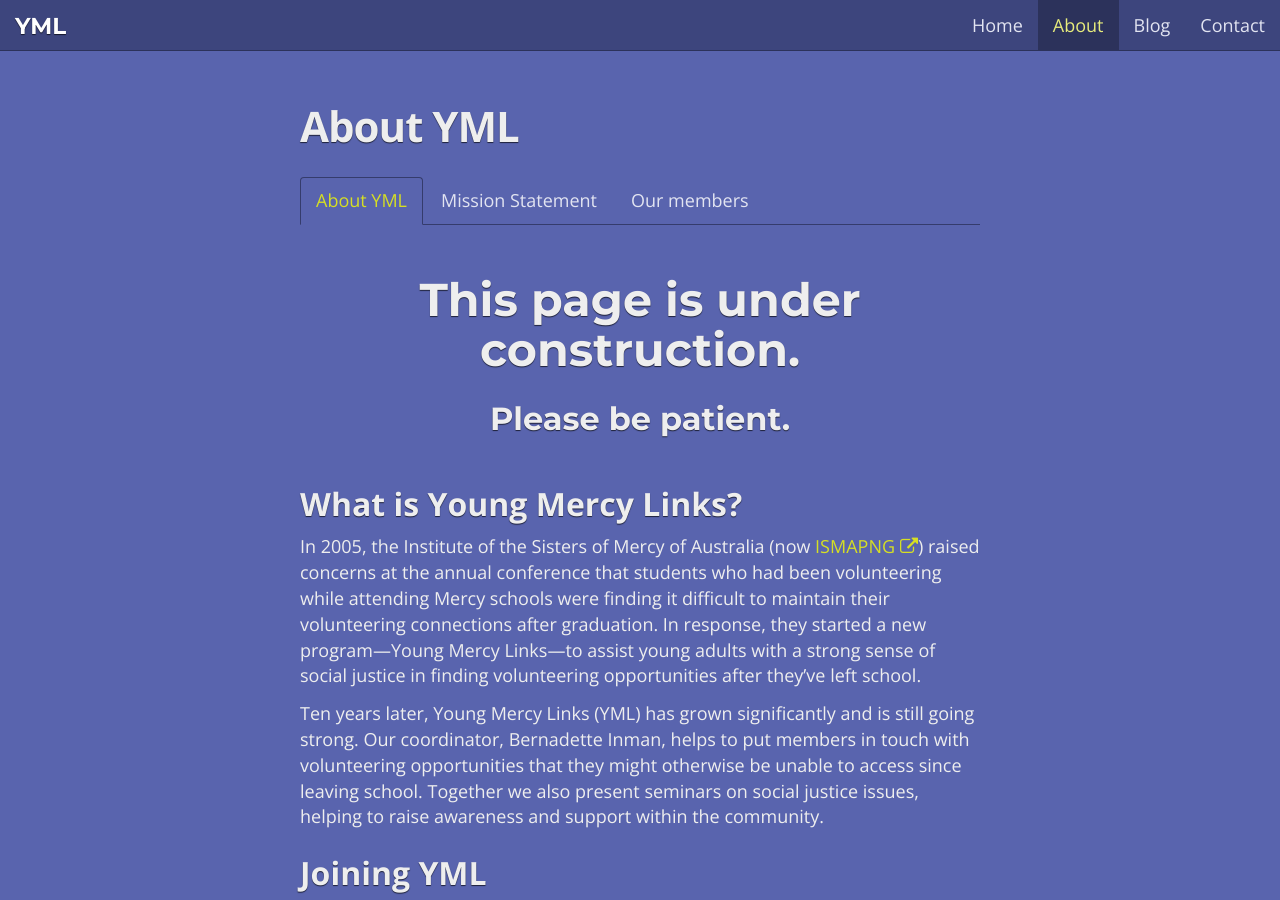
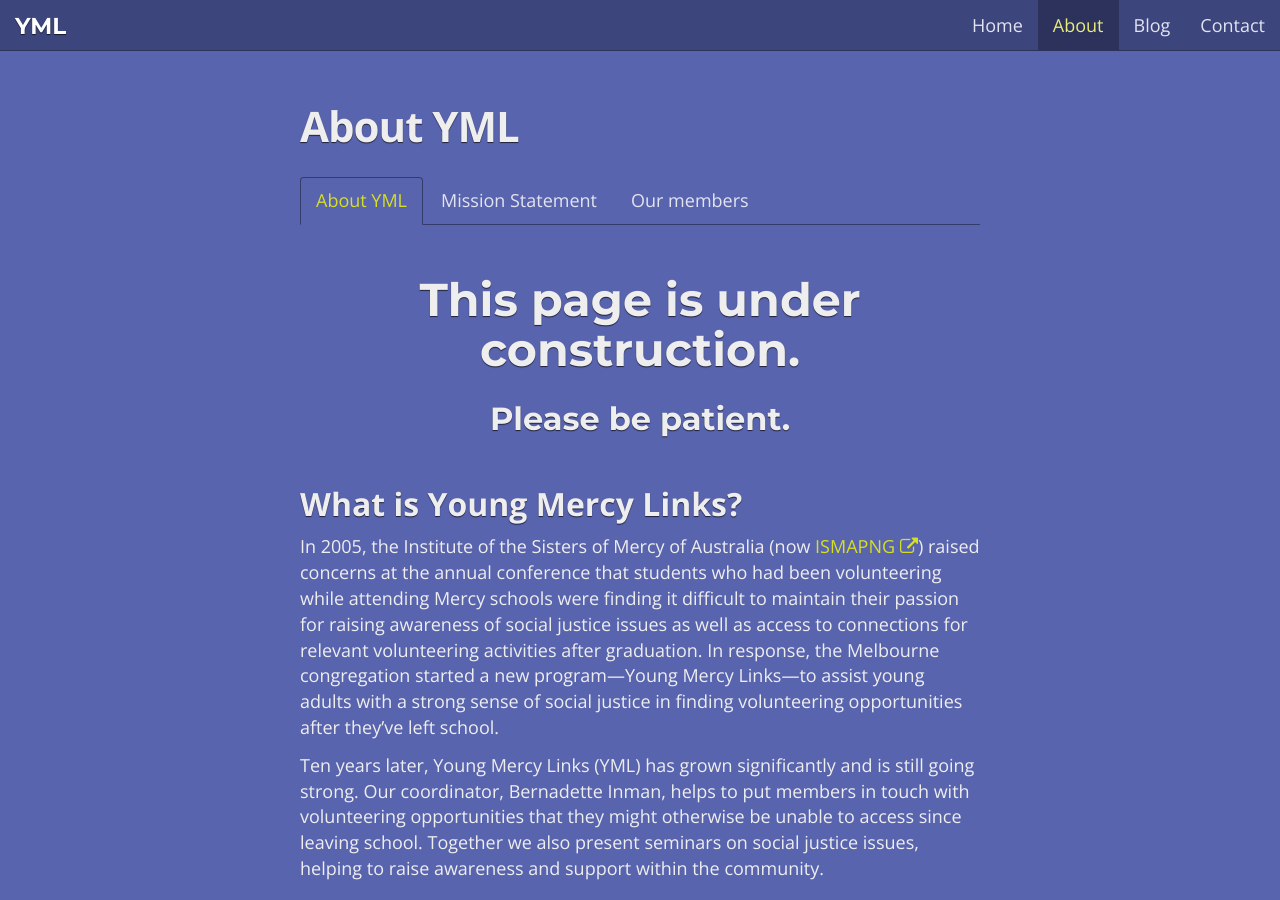
Before and after one commit to youngmercylinks/youngmercylinks.github.io, a Jekyll site: the page built from _pages/about.md, in a window 1280 px wide and 900 px high. Built offline with Jekyll 4.4.1, drawn with Linux system fonts in a browser that asks for light colours; nearby versions of some CDN libraries.

Commit message:
Updated text on About page

```diff
--- a/_pages/about.md
+++ b/_pages/about.md
@@ -11,10 +11,12 @@ permalink: /about.html
 In 2005, the Institute of the Sisters of Mercy of Australia (now
 [ISMAPNG](http://institute.mercy.org.au)) raised concerns at the annual
 conference that students who had been volunteering while attending Mercy
-schools were finding it difficult to maintain their volunteering connections
-after graduation. In response, they started a new program---Young Mercy
-Links---to assist young adults with a strong sense of social justice in
-finding volunteering opportunities after they've left school.
+schools were finding it difficult to maintain their passion for raising
+awareness of social justice issues as well as access to connections for
+relevant volunteering activities after graduation. In response, the
+Melbourne congregation started a new program---Young Mercy Links---to assist
+young adults with a strong sense of social justice in finding volunteering
+opportunities after they've left school.
 
 Ten years later, Young Mercy Links (YML) has grown significantly and is
 still going strong. Our coordinator, Bernadette Inman, helps to put members
```
